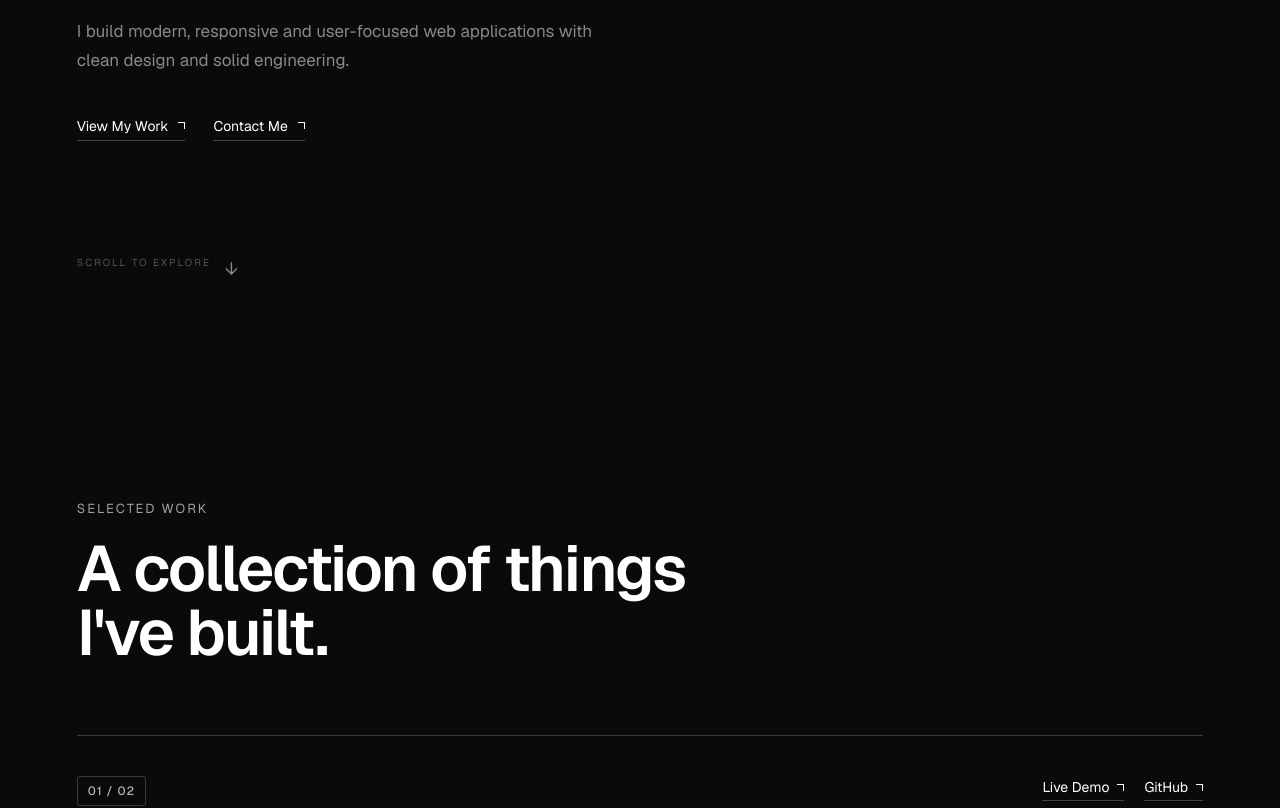
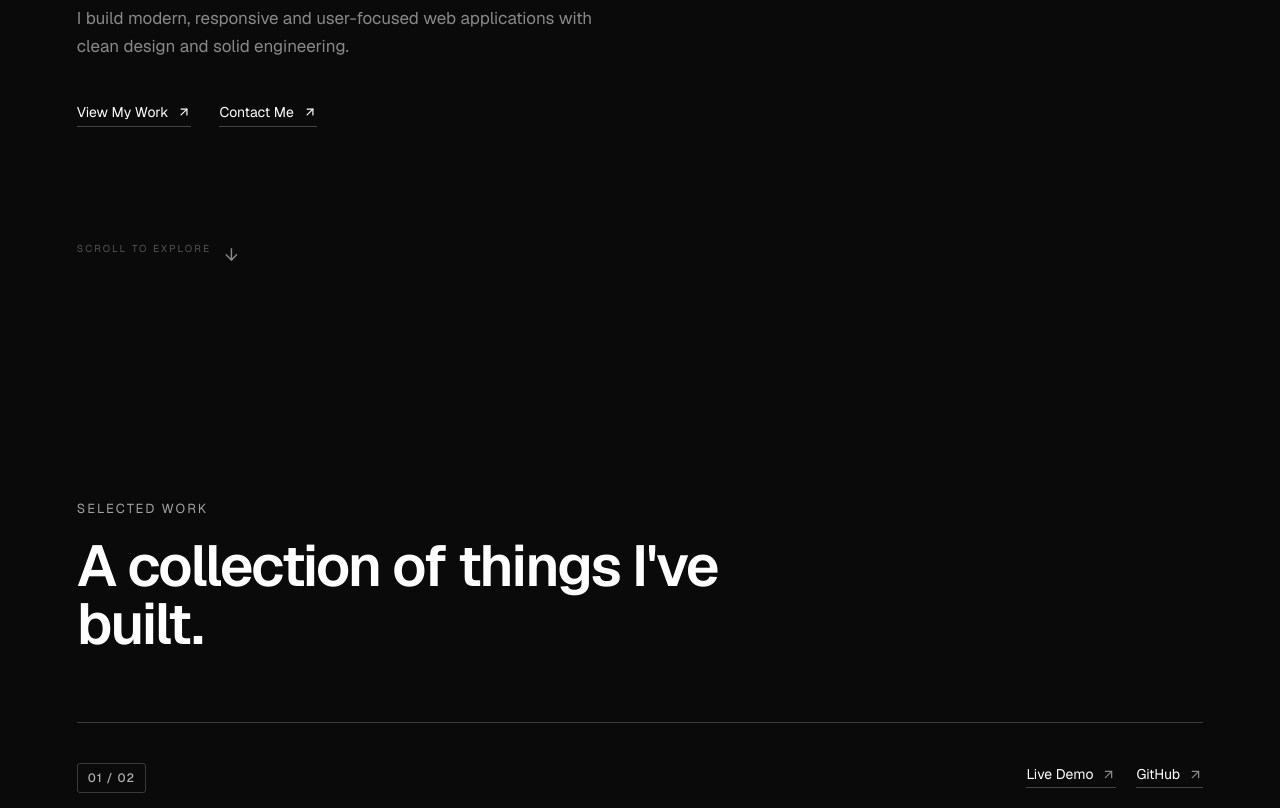
Before and after one commit to yadhukrishnakb/yadhukrishna-personal-portfolio, a Next.js app: page / in a window 1280 px wide. Shown: the part 440-1248 px from the top of the page. Built offline with nearby package versions, Linux system fonts and the light colour scheme.

Commit message:
refactor: refine typography and standardize React arrow icons

```diff
--- a/src/components/Contact/index.css
+++ b/src/components/Contact/index.css
@@ -1,5 +1,6 @@
 .contact {
   padding: 140px 6%;
+
   border-top: 1px solid #3a3a3a;
 }
 
@@ -13,9 +14,9 @@
   margin-top: 20px;
 
   color: #ffffff;
-  font-size: clamp(48px, 7vw, 96px);
+  font-size: clamp(44px, 5.5vw, 76px);
   line-height: 0.95;
-  letter-spacing: -4px;
+  letter-spacing: -3px;
   font-weight: 600;
 }
 
@@ -37,6 +38,7 @@
   align-items: center;
   flex-wrap: wrap;
   gap: 12px;
+
   margin-top: 40px;
 }
 
@@ -73,22 +75,15 @@
 
   display: block;
   flex-shrink: 0;
-
   object-fit: contain;
 }
 
-/* Arrow */
+/* React Arrow Icon */
 
 .contact-arrow {
-  width: 7px;
-  height: 7px;
-
-  margin-left: 2px;
-
-  border-top: 1px solid currentColor;
-  border-right: 1px solid currentColor;
-
+  font-size: 16px;
   color: #888888;
+  flex-shrink: 0;
 
   transition:
     color 0.25s ease,
@@ -101,6 +96,7 @@
   color: #ffffff;
   background-color: #141414;
   border-color: #555555;
+
   transform: translateY(-2px);
 }
 
@@ -163,7 +159,6 @@
   }
 
   .contact-arrow {
-    width: 6px;
-    height: 6px;
+    font-size: 15px;
   }
 }
--- a/src/components/Contact/index.jsx
+++ b/src/components/Contact/index.jsx
@@ -1,3 +1,4 @@
+import { FiArrowUpRight } from "react-icons/fi";
 import "./index.css";
 
 const Contact = () => (
@@ -27,7 +28,7 @@ const Contact = () => (
 
           <span>Send an Email</span>
 
-          <span className="contact-arrow" aria-hidden="true"></span>
+          <FiArrowUpRight className="contact-arrow" aria-hidden="true" />
         </a>
 
         <a
@@ -44,7 +45,7 @@ const Contact = () => (
 
           <span>Chat on WhatsApp</span>
 
-          <span className="contact-arrow" aria-hidden="true"></span>
+          <FiArrowUpRight className="contact-arrow" aria-hidden="true" />
         </a>
       </div>
     </div>
--- a/src/components/Footer/index.css
+++ b/src/components/Footer/index.css
@@ -20,6 +20,7 @@
   font-size: 15px;
   font-weight: 700;
   letter-spacing: -0.3px;
+
   transition: opacity 0.2s ease;
 }
 
@@ -58,6 +59,8 @@
   transform: translateY(-1px);
 }
 
+/* Social Icons */
+
 .footer-links svg {
   font-size: 16px;
   flex-shrink: 0;
@@ -66,15 +69,9 @@
 /* External Arrow */
 
 .footer-arrow {
-  width: 6px;
-  height: 6px;
-
-  margin-left: 2px;
-
-  border-top: 1px solid currentColor;
-  border-right: 1px solid currentColor;
-
+  font-size: 14px;
   color: #666666;
+  flex-shrink: 0;
 
   transition:
     color 0.2s ease,
@@ -136,14 +133,13 @@
     font-size: 13px;
   }
 
+  .footer-arrow {
+    font-size: 13px;
+  }
+
   .footer-bottom {
     align-items: flex-start;
     flex-direction: column;
     gap: 10px;
   }
-
-  .footer-arrow {
-    width: 5px;
-    height: 5px;
-  }
 }
--- a/src/components/Footer/index.jsx
+++ b/src/components/Footer/index.jsx
@@ -1,4 +1,5 @@
 import { FaGithub, FaLinkedin, FaInstagram } from "react-icons/fa";
+import { FiArrowUpRight } from "react-icons/fi";
 
 import "./index.css";
 
@@ -18,7 +19,7 @@ const Footer = () => (
         >
           <FaGithub />
           <span>GitHub</span>
-          <span className="footer-arrow" aria-hidden="true"></span>
+          <FiArrowUpRight className="footer-arrow" aria-hidden="true" />
         </a>
 
         <a
@@ -29,7 +30,7 @@ const Footer = () => (
         >
           <FaLinkedin />
           <span>LinkedIn</span>
-          <span className="footer-arrow" aria-hidden="true"></span>
+          <FiArrowUpRight className="footer-arrow" aria-hidden="true" />
         </a>
 
         <a
@@ -40,7 +41,7 @@ const Footer = () => (
         >
           <FaInstagram />
           <span>Instagram</span>
-          <span className="footer-arrow" aria-hidden="true"></span>
+          <FiArrowUpRight className="footer-arrow" aria-hidden="true" />
         </a>
       </div>
     </div>
--- a/src/components/Hero/index.css
+++ b/src/components/Hero/index.css
@@ -28,9 +28,9 @@
   max-width: 1100px;
 
   color: #ffffff;
-  font-size: clamp(56px, 8vw, 120px);
+  font-size: clamp(52px, 8vw, 88px);
   line-height: 0.92;
-  letter-spacing: -5px;
+  letter-spacing: -4px;
   font-weight: 600;
 }
 
@@ -98,14 +98,9 @@
 /* External Arrow */
 
 .hero-arrow {
-  width: 7px;
-  height: 7px;
-
-  margin-left: 1px;
-
-  border-top: 1px solid currentColor;
-  border-right: 1px solid currentColor;
-
+  font-size: 14px;
+  color: currentColor;
+  flex-shrink: 0;
   transition: transform 0.25s ease;
 }
 
@@ -215,11 +210,6 @@
     width: fit-content;
   }
 
-  .hero-arrow {
-    width: 6px;
-    height: 6px;
-  }
-
   .hero-scroll {
     margin-top: 65px;
   }
--- a/src/components/Hero/index.jsx
+++ b/src/components/Hero/index.jsx
@@ -1,3 +1,4 @@
+import { FiArrowUpRight } from "react-icons/fi";
 import "./index.css";
 
 const Hero = () => (
@@ -19,12 +20,12 @@ const Hero = () => (
       <div className="hero-actions">
         <a href="#work" className="hero-primary">
           View My Work
-          <span className="hero-arrow" aria-hidden="true"></span>
+          <FiArrowUpRight className="hero-arrow" aria-hidden="true" />
         </a>
 
         <a href="#contact" className="hero-secondary">
           Contact Me
-          <span className="hero-arrow" aria-hidden="true"></span>
+          <FiArrowUpRight className="hero-arrow" aria-hidden="true" />
         </a>
       </div>
 
--- a/src/components/Projects/index.css
+++ b/src/components/Projects/index.css
@@ -18,7 +18,7 @@
 .projects-header h2 {
   max-width: 700px;
   color: #ffffff;
-  font-size: clamp(36px, 5vw, 64px);
+  font-size: clamp(36px, 4.5vw, 64px);
   line-height: 1;
   letter-spacing: -2px;
   font-weight: 600;
@@ -56,15 +56,12 @@
   display: inline-block;
   margin-bottom: 18px;
   padding: 6px 10px;
-
   border: 1px solid #3a3a3a;
   border-radius: 3px;
-
   color: #b0b0b0;
   font-size: 12px;
   font-weight: 500;
   letter-spacing: 1px;
-
   transition:
     color 0.25s ease,
     border-color 0.25s ease,
@@ -87,7 +84,6 @@
 .project-description {
   max-width: 550px;
   margin-top: 14px;
-
   color: #888888;
   font-size: 16px;
   line-height: 1.6;
@@ -104,9 +100,7 @@
 
 .project-tech span {
   padding: 7px 12px;
-
   border: 1px solid #2a2a2a;
-
   color: #999999;
   font-size: 12px;
 }
@@ -125,15 +119,12 @@
   display: inline-flex;
   align-items: center;
   gap: 8px;
-
   color: #ffffff;
   text-decoration: none;
   font-size: 14px;
   white-space: nowrap;
-
   padding-bottom: 4px;
   border-bottom: 1px solid #444444;
-
   transition:
     color 0.2s ease,
     border-color 0.2s ease,
@@ -149,16 +140,16 @@
 /* Project Arrow */
 
 .project-arrow {
-  width: 7px;
-  height: 7px;
-
-  border-top: 1px solid currentColor;
-  border-right: 1px solid currentColor;
-
-  transition: transform 0.2s ease;
+  font-size: 15px;
+  color: #888888;
+  flex-shrink: 0;
+  transition:
+    color 0.2s ease,
+    transform 0.2s ease;
 }
 
 .project-links a:hover .project-arrow {
+  color: #ffffff;
   transform: translate(2px, -2px);
 }
 
@@ -216,7 +207,6 @@
   }
 
   .project-arrow {
-    width: 6px;
-    height: 6px;
+    font-size: 14px;
   }
 }
--- a/src/components/Projects/index.jsx
+++ b/src/components/Projects/index.jsx
@@ -1,3 +1,4 @@
+import { FiArrowUpRight } from "react-icons/fi";
 import "./index.css";
 
 const projects = [
@@ -62,7 +63,7 @@ const Projects = () => (
                 rel="noopener noreferrer"
               >
                 Live Demo
-                <span className="project-arrow" aria-hidden="true"></span>
+                <FiArrowUpRight className="project-arrow" aria-hidden="true" />
               </a>
 
               <a
@@ -71,7 +72,7 @@ const Projects = () => (
                 rel="noopener noreferrer"
               >
                 GitHub
-                <span className="project-arrow" aria-hidden="true"></span>
+                <FiArrowUpRight className="project-arrow" aria-hidden="true" />
               </a>
             </div>
           </div>
--- a/src/components/Stack/index.css
+++ b/src/components/Stack/index.css
@@ -12,7 +12,7 @@
 .stack-header h2 {
   max-width: 700px;
   color: #ffffff;
-  font-size: clamp(36px, 5vw, 64px);
+  font-size: clamp(36px, 4.5vw, 64px);
   line-height: 1;
   letter-spacing: -2px;
   font-weight: 600;
```
